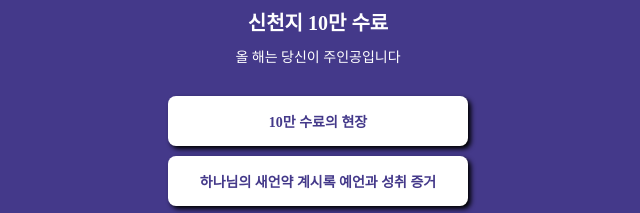
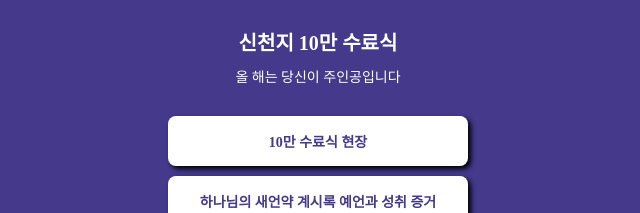
Before and after one commit to kimsoobok820820/SCJ-again, a plain HTML site: page index.html in a window 1280 px wide. Shown: the part 257-470 px from the top of the page, without its empty margins (322-962 px from the left). Drawn offline with Linux system fonts and the light colour scheme; a web font is replaced by a local one.

Commit message:
Update index.html

```diff
--- a/index.html
+++ b/index.html
@@ -50,7 +50,7 @@
         .wrap{
             width: 300px;
             margin: auto;
-            margin-top: 30px;
+            margin-top: 50px;
 
             display: flex;
             flex-direction: column;
@@ -92,9 +92,9 @@
 <body>
     <div class="wrap">
         <div class="profile"></div>
-        <h1 class="main">신천지 10만 수료</h1>
+        <h1 class="main">신천지 10만 수료식</h1>
         <p class="sub">올 해는 당신이 주인공입니다</p>
-        <a target="_blank" href="https://youtu.be/eR-enMfjzXs">10만 수료의 현장</a>
+        <a target="_blank" href="https://youtu.be/eR-enMfjzXs">10만 수료식 현장</a>
         <a target="_blank" href="https://www.youtube.com/watch?v=vnvfLGbLa9k&list=PLWmICO4TRjIqKMlRC6dgIFXA8BkoqDCxC">하나님의 새언약 계시록 예언과 성취 증거</a>
         <a target="_blank" href="https://www.youtube.com/watch?v=ifVEqrUtbJA&t=365s">신천지 MOU 체결 국내외 초청 간담회</a>
         <a target="_blank" href="https://www.youtube.com/watch?v=05SDzMm7Dcc">생명ON 생명나눔 헌혈 캠페인</a>
```
